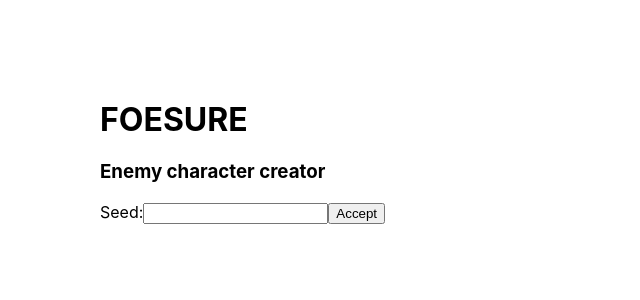
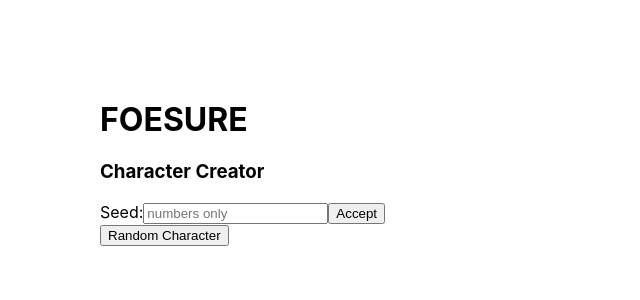
Before and after one commit to cloudymolecule/foe-sure, a React (Create React App) app: page / in a window 1280 px wide. Shown: the top 300 px of the page, without its empty margins (0-640 px from the left). Built offline with nearby package versions, Linux system fonts and the light colour scheme.

Commit message:
Update Parameters

```diff
--- a/src/components/Parameters.js
+++ b/src/components/Parameters.js
@@ -10,14 +10,23 @@ class parameters extends Component {
         this.setState({
             [e.target.name] : e.target.value
         })
+        console.log(this.state)
+    }
+
+    handleReset = () => {
+        this.setState({
+           seed: ''
+        })
     }
 
     render() {
         return (
             <div>
                 <label>Seed:</label>
-                <input/>
-                <button>Accept</button>
+                <input type='number' name='seed' onChange={this.handleChange} value={this.state.seed} placeholder='numbers only'/>
+                <button onClick={this.handleReset}>Accept</button>
+                <br/>
+                <button>Random Character</button>
             </div>
         )
     }
--- a/src/components/Title.js
+++ b/src/components/Title.js
@@ -4,7 +4,7 @@ function Title() {
     return (
         <div>
             <h1>FOESURE</h1>
-            <h3>Enemy character creator</h3>
+            <h3>Character Creator</h3>
         </div>
     )
 }
--- a/src/styles/index.css
+++ b/src/styles/index.css
@@ -11,3 +11,15 @@ code {
   font-family: source-code-pro, Menlo, Monaco, Consolas, 'Courier New',
     monospace;
 }
+
+/* Chrome, Safari, Edge, Opera */
+input::-webkit-outer-spin-button,
+input::-webkit-inner-spin-button {
+  -webkit-appearance: none;
+  margin: 0;
+}
+
+/* Firefox */
+input[type=number] {
+  -moz-appearance: textfield;
+}
```
